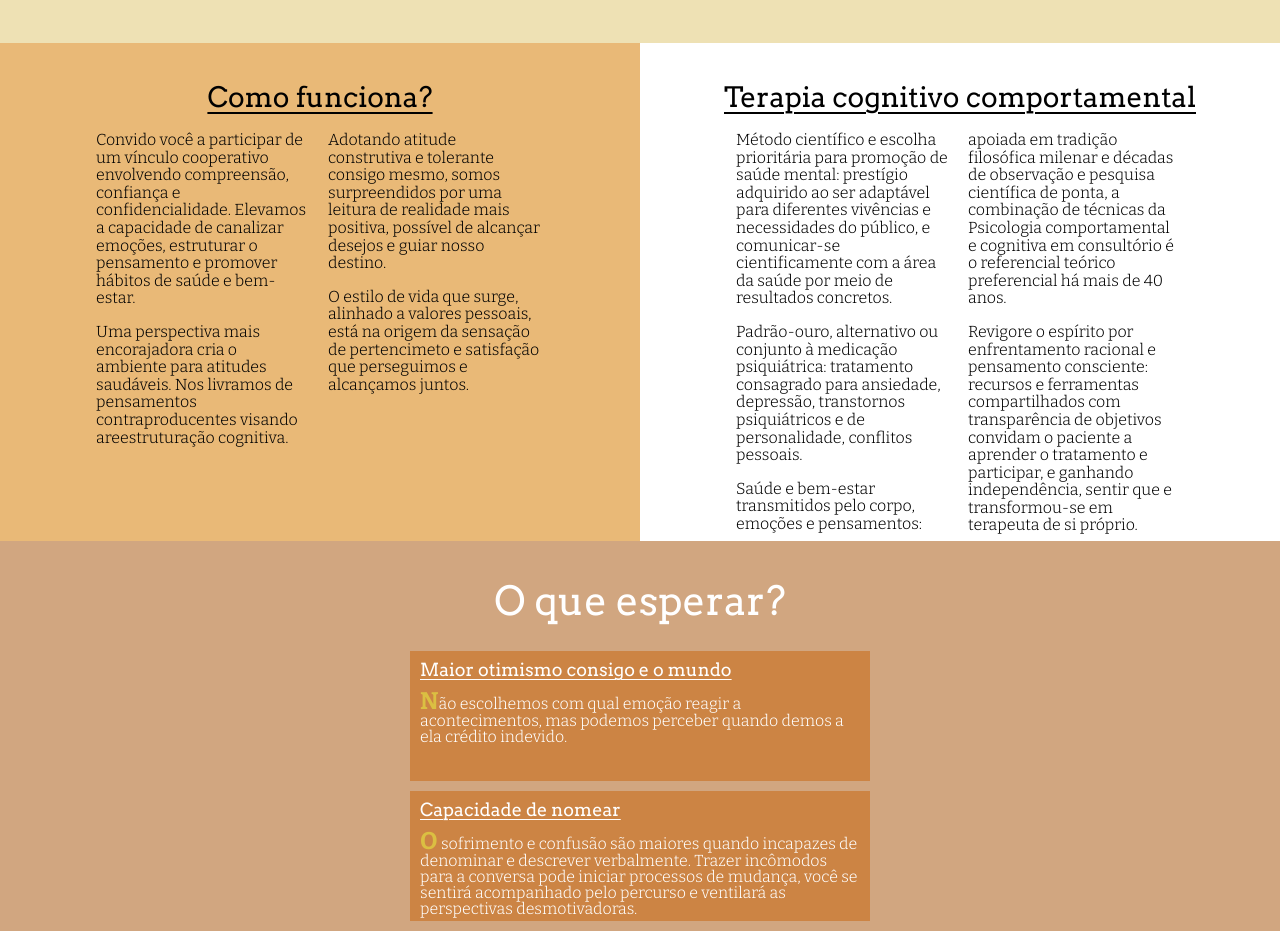
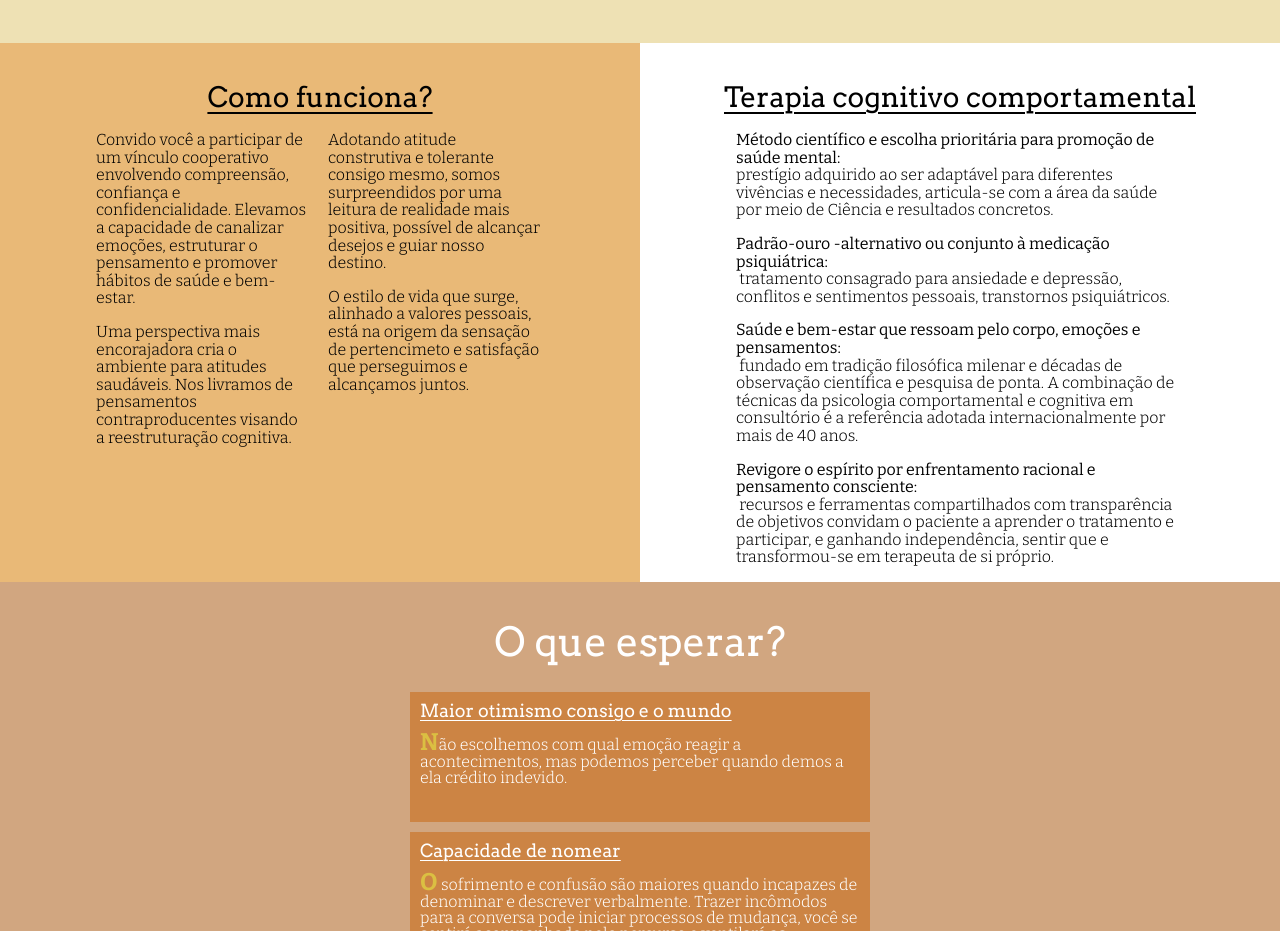
Before and after one commit to satyrmont/gbPsi, a React (Vite) app: page / in a window 1280 px wide. Shown: the part 1400-2331 px from the top of the page. Built offline with nearby package versions, Linux system fonts and the light colour scheme; a web font is replaced by a local one.

Commit message:
updated text v2

```diff
--- a/src/pages/2-ComoFunciona.page.jsx
+++ b/src/pages/2-ComoFunciona.page.jsx
@@ -27,7 +27,7 @@ function ComoFunciona() {
               <p>
                 Uma perspectiva mais encorajadora cria o ambiente para atitudes
                 saudáveis. Nos livramos de pensamentos contraproducentes visando
-                areestruturação cognitiva.
+                a reestruturação cognitiva.
               </p>
               <p>
                 Adotando atitude construtiva e tolerante consigo mesmo, somos
@@ -49,34 +49,44 @@ function ComoFunciona() {
               <Title_Metodo>Terapia cognitivo comportamental</Title_Metodo>
               <SectionText_Metodo>
                 <p>
-                  Método científico e escolha prioritária para promoção de saúde
-                  mental: prestígio adquirido ao ser adaptável para diferentes
-                  vivências e necessidades do público, e comunicar-se
-                  cientificamente com a área da saúde por meio de resultados
-                  concretos.
+                  <h3>
+                    Método científico e escolha prioritária para promoção de
+                    saúde mental:
+                  </h3>
+                  prestígio adquirido ao ser adaptável para diferentes vivências
+                  e necessidades, articula-se com a área da saúde por meio de
+                  Ciência e resultados concretos.
                 </p>
 
                 <p>
-                  Padrão-ouro, alternativo ou conjunto à medicação psiquiátrica:
-                  tratamento consagrado para ansiedade, depressão, transtornos
-                  psiquiátricos e de personalidade, conflitos pessoais.
+                  <h3>
+                    Padrão-ouro -alternativo ou conjunto à medicação
+                    psiquiátrica:
+                  </h3>{" "}
+                  tratamento consagrado para ansiedade e depressão, conflitos e
+                  sentimentos pessoais, transtornos psiquiátricos.
                 </p>
 
                 <p>
-                  Saúde e bem-estar transmitidos pelo corpo, emoções e
-                  pensamentos: apoiada em tradição filosófica milenar e décadas
-                  de observação e pesquisa científica de ponta, a combinação de
-                  técnicas da Psicologia comportamental e cognitiva em
-                  consultório é o referencial teórico preferencial há mais de 40
-                  anos.
+                  <h3>
+                    Saúde e bem-estar que ressoam pelo corpo, emoções e
+                    pensamentos:
+                  </h3>{" "}
+                  fundado em tradição filosófica milenar e décadas de observação
+                  científica e pesquisa de ponta. A combinação de técnicas da
+                  psicologia comportamental e cognitiva em consultório é a
+                  referência adotada internacionalmente por mais de 40 anos.
                 </p>
 
                 <p>
-                  Revigore o espírito por enfrentamento racional e pensamento
-                  consciente: recursos e ferramentas compartilhados com
-                  transparência de objetivos convidam o paciente a aprender o
-                  tratamento e participar, e ganhando independência, sentir que
-                  e transformou-se em terapeuta de si próprio.
+                  <h3>
+                    Revigore o espírito por enfrentamento racional e pensamento
+                    consciente:
+                  </h3>{" "}
+                  recursos e ferramentas compartilhados com transparência de
+                  objetivos convidam o paciente a aprender o tratamento e
+                  participar, e ganhando independência, sentir que e
+                  transformou-se em terapeuta de si próprio.
                 </p>
               </SectionText_Metodo>
             </ContentWrapper_Metodo>
@@ -142,6 +152,9 @@ const Title_ComoFunciona = styled(Title)`
 
 const ContentContainer_Metodo = styled(ContentContainer)`
   background-color: white;
+  h3 {
+    font-weight: 400;
+  }
 `;
 
 const ContentWrapper_Metodo = styled.div`
@@ -156,7 +169,7 @@ const SectionText_Metodo = styled(SectionText)`
   display: block;
   text-align: start;
 
-  column-count: 2;
+  /* column-count: 2; */
   column-gap: 1rem;
   font-size: calc(var(--text-font-size) * var(--text-small-factor));
 
```
